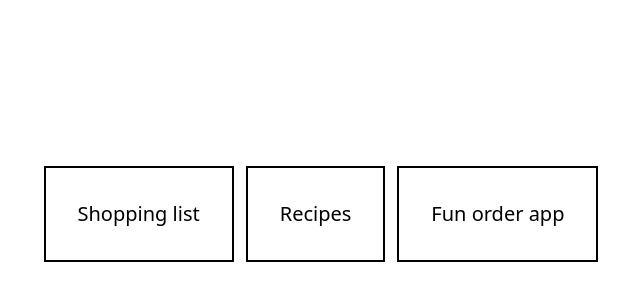
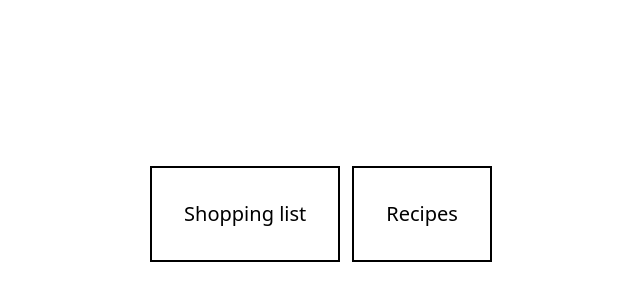
Before and after one commit to Cecilieditlevsen/portfolio, a Next.js app: page / in a window 1280 px wide. Shown: the part 186-486 px from the top of the page, without its empty margins (319-959 px from the left). Built offline with nearby package versions, Linux system fonts and the light colour scheme.

Commit message:
remove order app

```diff
--- a/src/pages/index.tsx
+++ b/src/pages/index.tsx
@@ -17,11 +17,6 @@ const IndexPage = () => {
               <a>Recipes</a>
             </Link>
           </h1>
-          <h1 className="text-xl p-8 border-2 border-solid border-black cursor-pointer">
-            <Link href="/order-here">
-              <a>Fun order app</a>
-            </Link>
-          </h1>
         </div>
       </div>
     </>
--- a/src/pages/order-here.tsx
+++ /dev/null
@@ -1,18 +0,0 @@
-import Link from 'next/link'
-
-const OrderApp = () => {
-  return (
-    <>
-      <div>
-        <h1>Hello from order app!</h1>
-        <h1>
-          <Link href="./">
-            <a>Home</a>
-          </Link>
-        </h1>
-      </div>
-    </>
-  )
-}
-
-export default OrderApp
```
